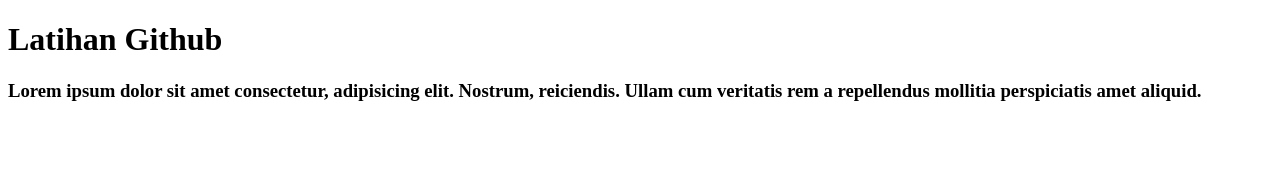
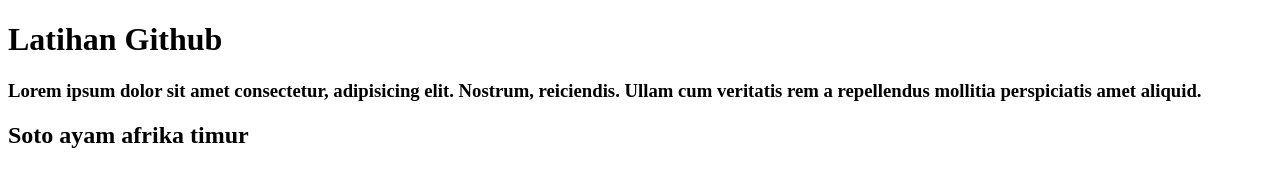
Before and after one commit to arbim26/latihan_github, a plain HTML site: page index.html in a window 1280 px wide. Drawn offline with Linux system fonts and the light colour scheme.

Commit message:
tambah soto ayam

```diff
--- a/index.html
+++ b/index.html
@@ -12,5 +12,7 @@
 
     <h3>Lorem ipsum dolor sit amet consectetur, adipisicing elit. Nostrum, reiciendis. Ullam cum veritatis rem a repellendus mollitia perspiciatis amet aliquid.</h3>
 
+    <h2>Soto ayam afrika timur</h2>
+
 </body>
 </html>
```
